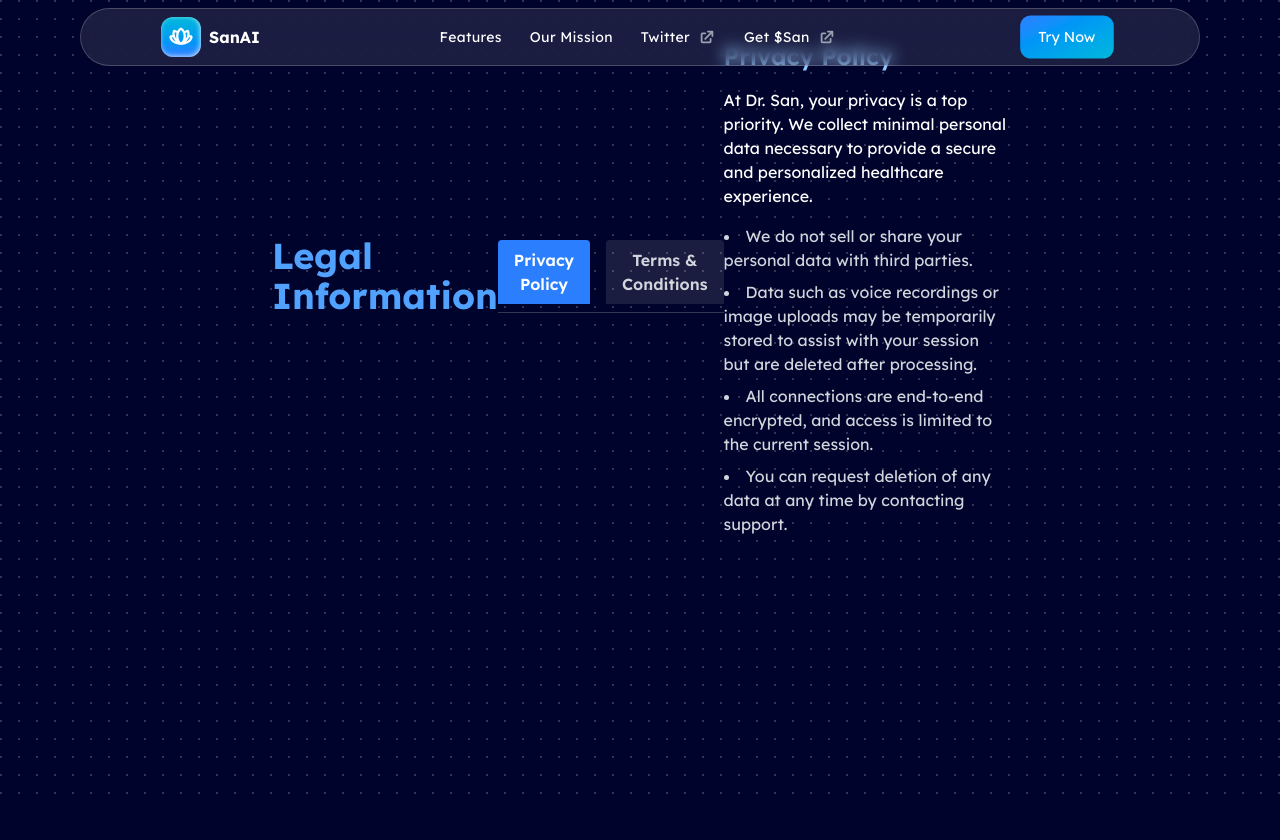
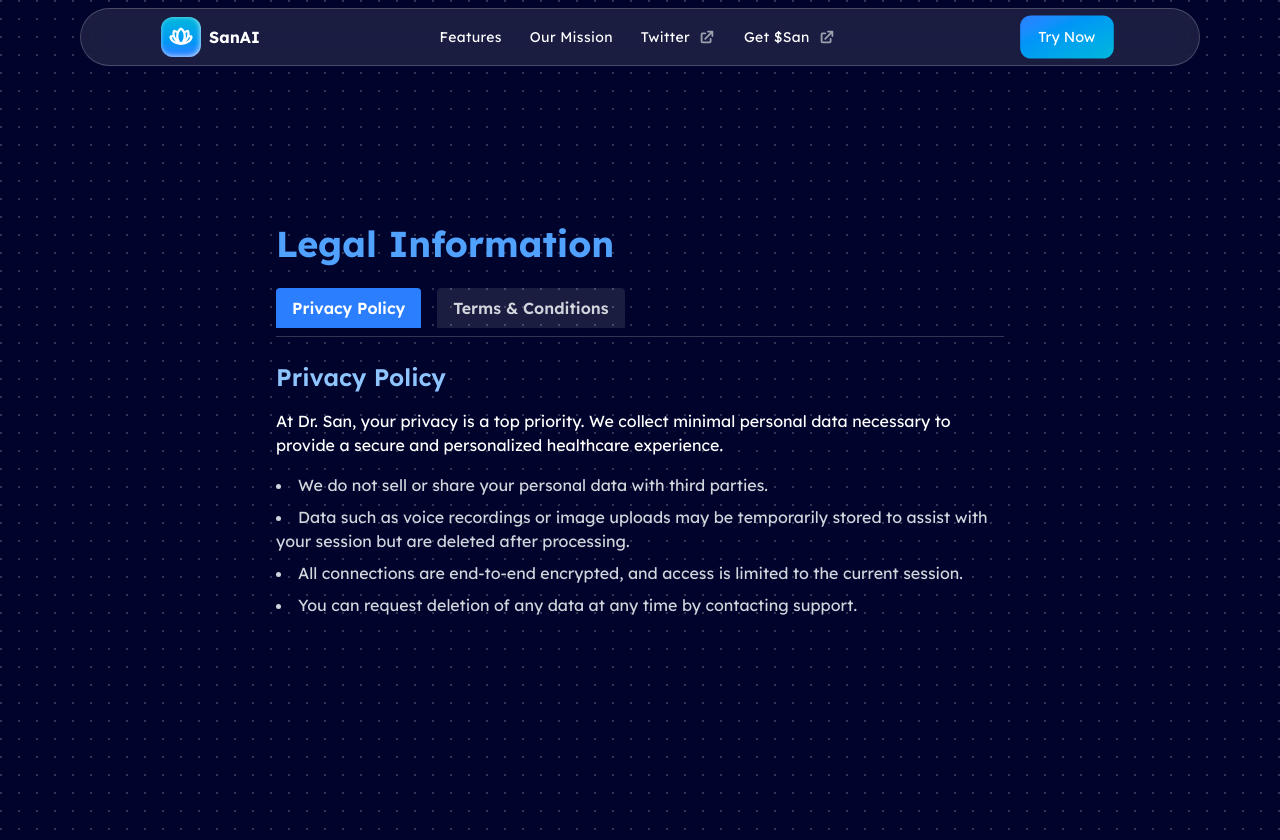
Before and after one commit to mamebb2023/SanAI, a Next.js app: page /legal in a window 1280 px wide. Before the commit the page ends 800 px from the top, so only its background shows below. Built offline with nearby package versions, Linux system fonts and the light colour scheme.

Commit message:
Refactor LegalPage component structure and improve styling

```diff
--- a/app/(root)/legal/page.tsx
+++ b/app/(root)/legal/page.tsx
@@ -7,9 +7,9 @@ export default function LegalPage() {
   const [activeTab, setActiveTab] = useState<"privacy" | "terms">("privacy");
 
   return (
-    <div className="max-w-3xl mx-auto px-4 py-10 text-white h-screen">
+    <div className="max-w-3xl mx-auto p-5 text-white">
       <Header />
-      <div className="flex-center">
+      <div className="h-screen flex justify-center flex-col">
         <h1 className="text-4xl font-bold mb-6 text-blue-400">
           Legal Information
         </h1>
```
